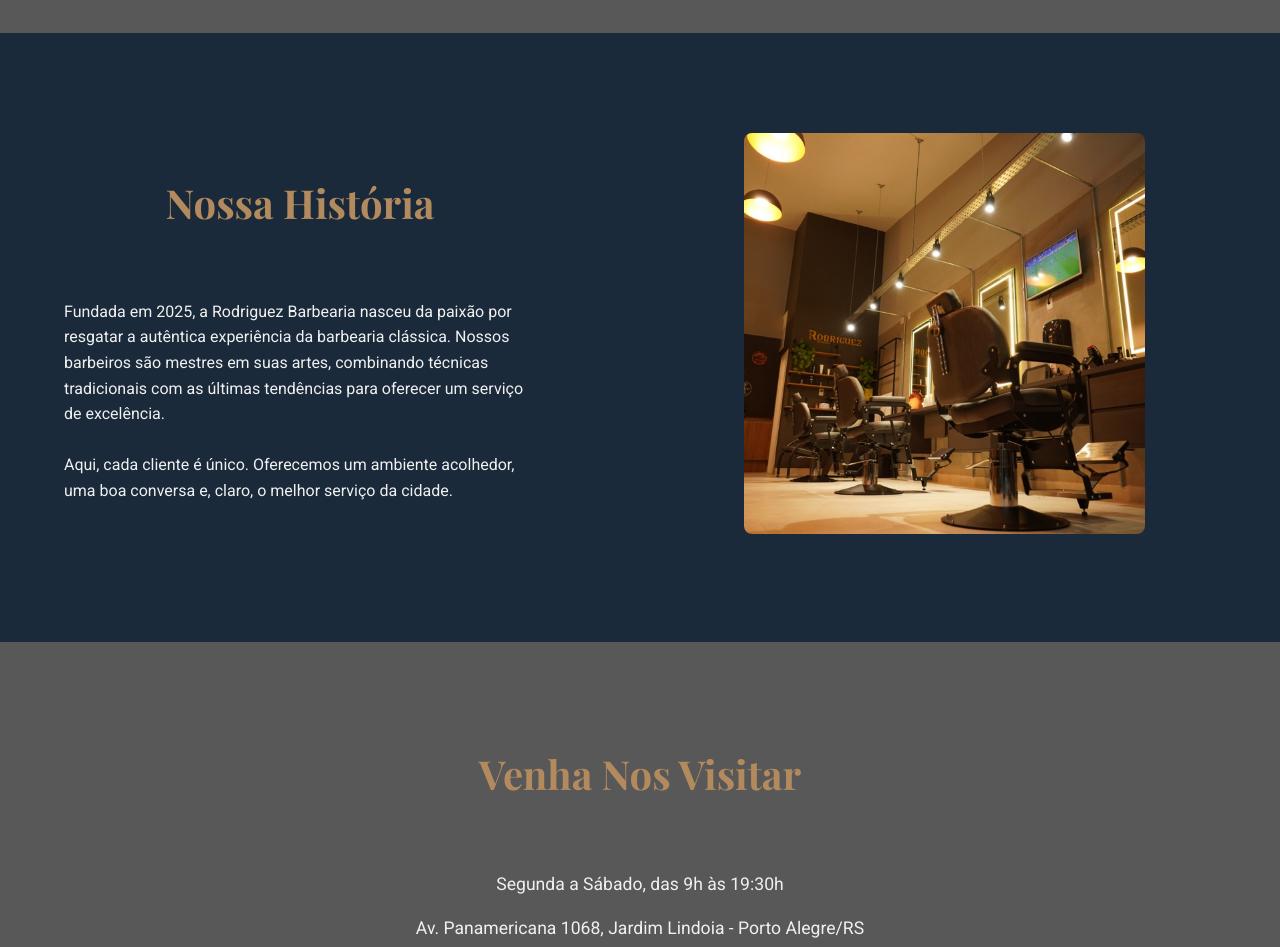
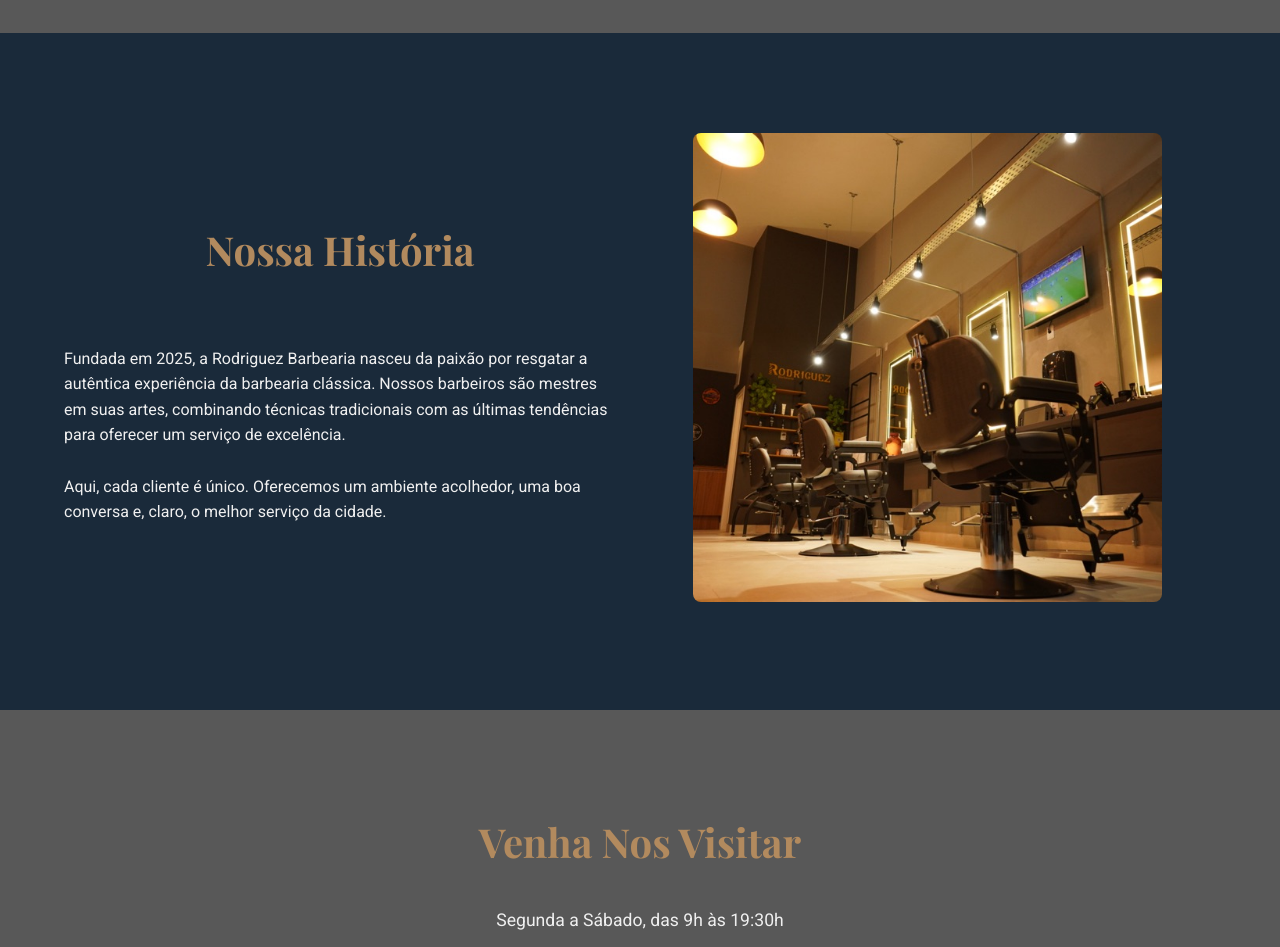
Before and after one commit to Brianluca99/Rodriguez, a plain HTML site: page index.html in a window 1280 px wide. Shown: the part 1620-2567 px from the top of the page. Drawn offline with nearby package versions, Linux system fonts and the light colour scheme; a script that the page names is missing.

Commit message:
Add files via upload

```diff
--- a/style.css
+++ b/style.css
@@ -171,16 +171,17 @@ h2 {
 .about-image {
     flex: 1;
     min-width: 300px;
-    margin-left: 10rem;
 }
 
 .about-image img {
     width: 85%;
     border-radius: 8px;
+    margin-left: 1.8rem;
 }
 
 .faixada {
     border-radius: 9px;
+ margin-top: -2rem;
 }
 
 
@@ -192,6 +193,7 @@ h2 {
 .contact-info {
     margin-bottom: 3rem;
     font-size: 1.1rem;
+    margin-top: -2rem;
 }
 
 .contact-info p {
```
